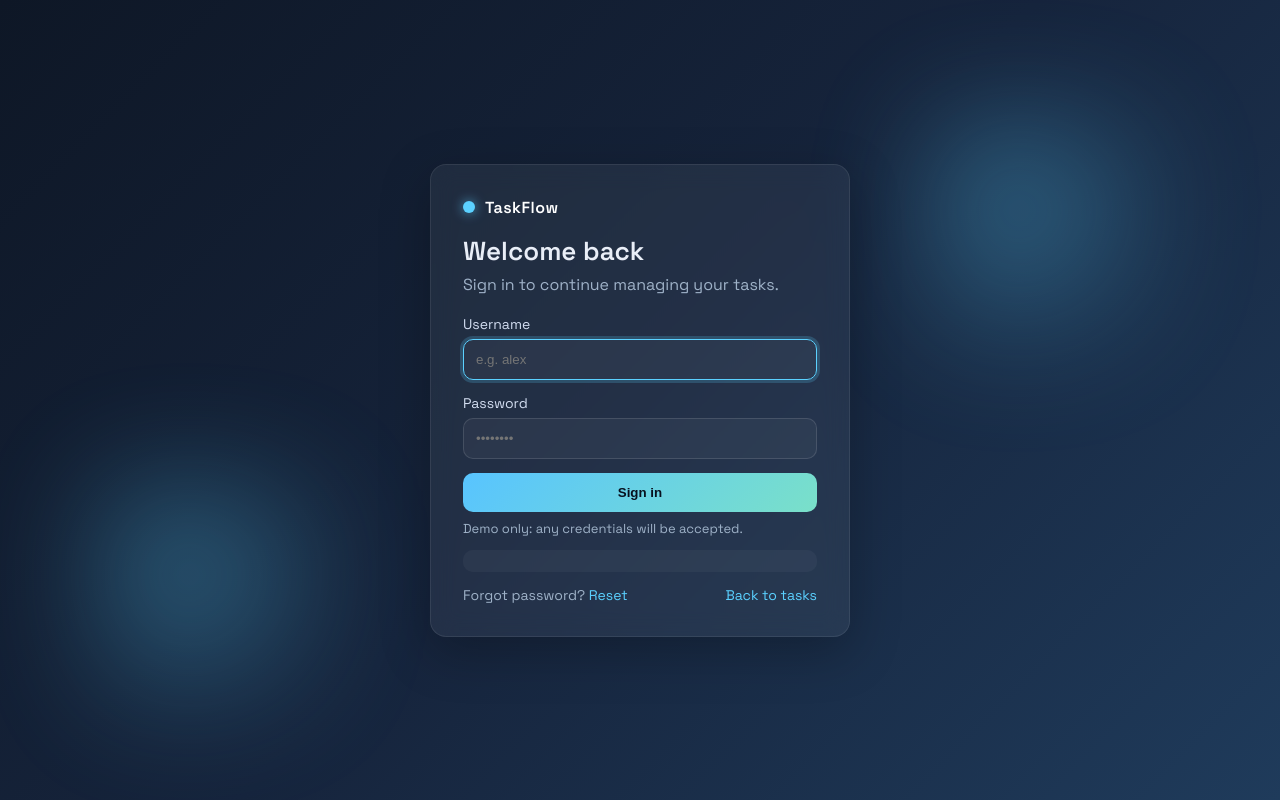
After one commit to Akshith34/Taskflow-py, a Flask app: page /login in a window 1280 px wide. The commit adds this page. Run offline with Flask 3, Linux system fonts and the light colour scheme.

Commit message:
feat: login

```diff
--- a/app.py
+++ b/app.py
@@ -2,20 +2,48 @@ from flask import Flask, render_template, jsonify, request
 
 app = Flask(__name__)
 
+# Simple in-memory list to keep the demo flowing
 tasks = [{"id": 1, "title": "Setup CI/CD", "done": False}]
 
-@app.route('/tasks', methods=['GET'])
+@app.route('/tasks', methods=['GET', 'POST'])
 def get_tasks():
+    if request.method == 'POST':
+        data = request.get_json() or {}
+        title = (data.get('title') or '').strip()
+
+        if not title:
+            return jsonify({"message": "Title is required."}), 400
+
+        new_id = tasks[-1]["id"] + 1 if tasks else 1
+        task = {"id": new_id, "title": title, "done": False}
+        tasks.append(task)
+        return jsonify(task), 201
+
     return jsonify(tasks)
-
-if __name__ == '__main__':
-    app.run(debug=True)
 
 @app.route('/tasks/<int:task_id>', methods=['DELETE'])
 def delete_task(task_id):
     # In a real app, you'd delete from the DB here
     return jsonify({"message": f"Task {task_id} deleted!"}), 200
 
+@app.route('/login', methods=['GET', 'POST'])
+def login():
+    if request.method == 'POST':
+        data = request.get_json() or request.form
+        username = (data.get('username') or '').strip()
+        password = (data.get('password') or '').strip()
+
+        if not username or not password:
+            return jsonify({"message": "Username and password are required."}), 400
+
+        # Placeholder success response for this demo
+        return jsonify({"message": f"Welcome, {username}!"}), 200
+
+    return render_template('login.html')
+
 @app.route('/')
 def index():
     return render_template('index.html')
+
+if __name__ == '__main__':
+    app.run(debug=True)
--- /dev/null
+++ b/templates/login.html
@@ -0,0 +1,207 @@
+<!DOCTYPE html>
+<html lang="en">
+<head>
+    <meta charset="UTF-8">
+    <meta name="viewport" content="width=device-width, initial-scale=1.0">
+    <title>Login | TaskFlow</title>
+    <style>
+        @import url('https://fonts.googleapis.com/css2?family=Space+Grotesk:wght@400;600&display=swap');
+
+        :root {
+            --bg: linear-gradient(135deg, #0e1726 0%, #16243c 50%, #1f3b5b 100%);
+            --card: rgba(255, 255, 255, 0.06);
+            --accent: #5bd1ff;
+            --text: #e9eef7;
+            --muted: #9fb2c8;
+        }
+
+        * { box-sizing: border-box; }
+        body {
+            margin: 0;
+            font-family: 'Space Grotesk', 'Segoe UI', sans-serif;
+            background: var(--bg);
+            min-height: 100vh;
+            display: flex;
+            align-items: center;
+            justify-content: center;
+            color: var(--text);
+        }
+
+        .orb {
+            position: absolute;
+            width: 220px;
+            height: 220px;
+            background: radial-gradient(circle at 30% 30%, #5bd1ff, rgba(91, 209, 255, 0));
+            filter: blur(60px);
+            opacity: 0.4;
+            animation: drift 12s ease-in-out infinite alternate;
+        }
+
+        .orb.right { right: 10%; top: 15%; }
+        .orb.left { left: 8%; bottom: 12%; }
+
+        @keyframes drift {
+            from { transform: translateY(-20px) scale(1); }
+            to { transform: translateY(20px) scale(1.05); }
+        }
+
+        .card {
+            position: relative;
+            width: min(420px, 90vw);
+            background: var(--card);
+            border: 1px solid rgba(255, 255, 255, 0.08);
+            border-radius: 16px;
+            padding: 32px;
+            backdrop-filter: blur(12px);
+            box-shadow: 0 15px 50px rgba(0, 0, 0, 0.25);
+            z-index: 1;
+        }
+
+        .brand {
+            display: flex;
+            align-items: center;
+            gap: 10px;
+            font-weight: 600;
+            letter-spacing: 0.5px;
+            color: #fff;
+        }
+
+        .brand .dot {
+            width: 12px;
+            height: 12px;
+            border-radius: 50%;
+            background: var(--accent);
+            box-shadow: 0 0 12px rgba(91, 209, 255, 0.7);
+        }
+
+        h1 { margin: 16px 0 6px; font-size: 26px; }
+        .subtitle { margin: 0 0 20px; color: var(--muted); }
+
+        label {
+            display: block;
+            margin-bottom: 6px;
+            font-size: 14px;
+            color: #d3def1;
+        }
+
+        input {
+            width: 100%;
+            padding: 12px;
+            margin-bottom: 14px;
+            border-radius: 10px;
+            border: 1px solid rgba(255, 255, 255, 0.12);
+            background: rgba(255, 255, 255, 0.04);
+            color: #fff;
+            outline: none;
+            transition: border 0.2s ease, box-shadow 0.2s ease;
+        }
+
+        input:focus {
+            border-color: var(--accent);
+            box-shadow: 0 0 0 3px rgba(91, 209, 255, 0.2);
+        }
+
+        button {
+            width: 100%;
+            padding: 12px;
+            border: none;
+            border-radius: 10px;
+            background: linear-gradient(135deg, #58c4ff, #7ae0c9);
+            color: #08111f;
+            font-weight: 700;
+            cursor: pointer;
+            transition: transform 0.2s ease, box-shadow 0.2s ease;
+        }
+
+        button:hover { transform: translateY(-1px); box-shadow: 0 10px 25px rgba(90, 210, 255, 0.25); }
+
+        .status {
+            margin-top: 12px;
+            padding: 10px;
+            border-radius: 10px;
+            font-size: 14px;
+            min-height: 20px;
+            background: rgba(255, 255, 255, 0.04);
+            border: 1px solid transparent;
+        }
+
+        .status.success { border-color: rgba(95, 230, 182, 0.6); color: #9ef3c7; }
+        .status.error { border-color: rgba(255, 128, 128, 0.6); color: #ffc2c2; }
+        .status.pending { border-color: rgba(91, 209, 255, 0.6); color: #b5e6ff; }
+
+        .hint { color: var(--muted); font-size: 13px; margin-top: 8px; }
+
+        .link-row {
+            display: flex;
+            justify-content: space-between;
+            align-items: center;
+            margin-top: 14px;
+            color: var(--muted);
+            font-size: 14px;
+        }
+
+        .link-row a { color: var(--accent); text-decoration: none; }
+        .link-row a:hover { text-decoration: underline; }
+    </style>
+</head>
+<body>
+    <div class="orb right"></div>
+    <div class="orb left"></div>
+    <main class="card">
+        <div class="brand"><span class="dot"></span> TaskFlow</div>
+        <h1>Welcome back</h1>
+        <p class="subtitle">Sign in to continue managing your tasks.</p>
+
+        <form id="loginForm">
+            <label for="username">Username</label>
+            <input id="username" name="username" type="text" placeholder="e.g. alex" required>
+
+            <label for="password">Password</label>
+            <input id="password" name="password" type="password" placeholder="••••••••" required>
+
+            <button type="submit">Sign in</button>
+        </form>
+
+        <p class="hint">Demo only: any credentials will be accepted.</p>
+        <div id="status" class="status" aria-live="polite"></div>
+        <div class="link-row">
+            <span>Forgot password? <a href="#" onclick="alert('Password reset is not set up in this demo.'); return false;">Reset</a></span>
+            <a href="/">Back to tasks</a>
+        </div>
+    </main>
+
+    <script>
+        const form = document.getElementById('loginForm');
+        const statusBox = document.getElementById('status');
+        const usernameInput = document.getElementById('username');
+
+        form.addEventListener('submit', async (event) => {
+            event.preventDefault();
+            statusBox.textContent = 'Signing in...';
+            statusBox.className = 'status pending';
+
+            const payload = {
+                username: usernameInput.value.trim(),
+                password: document.getElementById('password').value.trim()
+            };
+
+            try {
+                const response = await fetch('/login', {
+                    method: 'POST',
+                    headers: { 'Content-Type': 'application/json' },
+                    body: JSON.stringify(payload)
+                });
+
+                const data = await response.json();
+                statusBox.textContent = data.message || (response.ok ? 'Logged in.' : 'Login failed.');
+                statusBox.className = 'status ' + (response.ok ? 'success' : 'error');
+            } catch (err) {
+                statusBox.textContent = 'Unable to reach the server.';
+                statusBox.className = 'status error';
+            }
+        });
+
+        usernameInput.focus();
+    </script>
+</body>
+</html>
```
Also changed, not shown: templates/index.html (+151 -13 lines), tests/test_app.py (+22 -3 lines).
